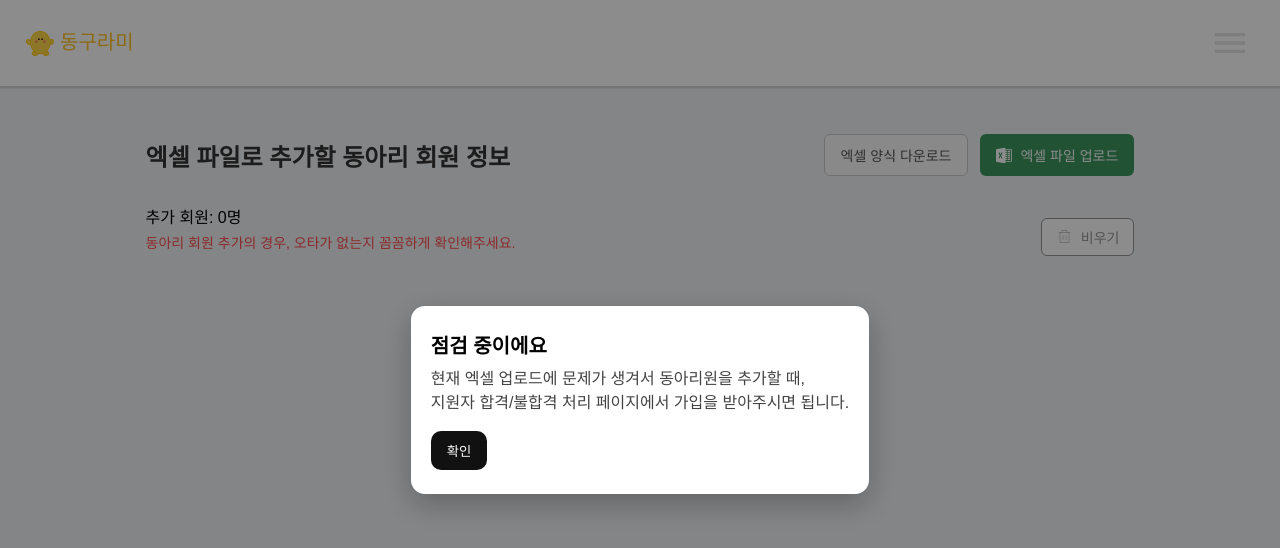
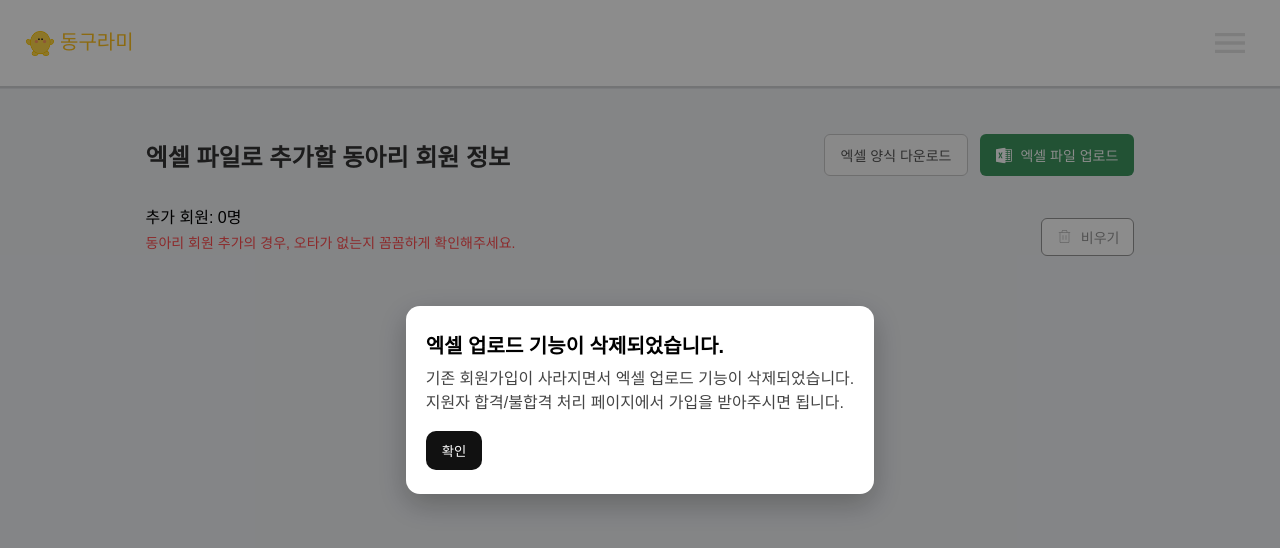
Before and after one commit to USW-Circle-Link/USW-Circle-Link-Web, a Vue app: page /main/addMember in a window 1280 px wide. Shown: the top 548 px of the page. Built offline with nearby package versions, Linux system fonts and the light colour scheme.

Commit message:
멘트 수정

```diff
--- a/src/components/ClubLeader/FreezeGate.vue
+++ b/src/components/ClubLeader/FreezeGate.vue
@@ -1,7 +1,7 @@
 <template>
   <div v-if="active" class="freeze-overlay" @click.stop @wheel.stop @touchmove.prevent @contextmenu.prevent>
     <div class="freeze-dialog" role="dialog" aria-modal="true" @keydown.stop>
-      <h2 class="title">점검 중이에요</h2>
+      <h2 class="title">엑셀 업로드 기능이 삭제되었습니다.</h2>
       <p class="desc">{{ message }}</p>
       <button class="confirm" @click="goBack">확인</button>
     </div>
--- a/src/components/ClubLeader/addMember.vue
+++ b/src/components/ClubLeader/addMember.vue
@@ -189,7 +189,7 @@
   </div>
   <FreezeGate
       :active="true"
-      message="현재 엑셀 업로드에 문제가 생겨서 동아리원을 추가할 때,
+      message="기존 회원가입이 사라지면서 엑셀 업로드 기능이 삭제되었습니다.
       지원자 합격/불합격 처리 페이지에서 가입을 받아주시면 됩니다."
     />
   <Popup401 v-if="show401Popup" />
```
